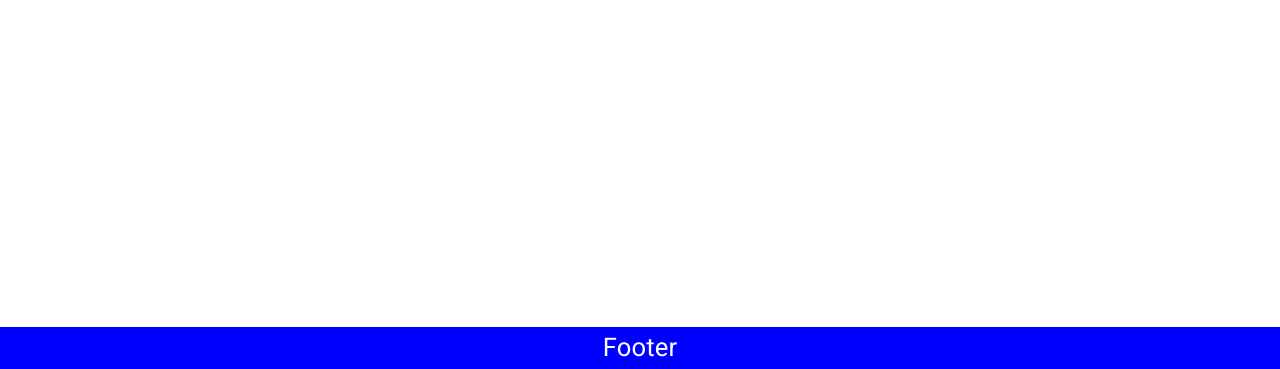
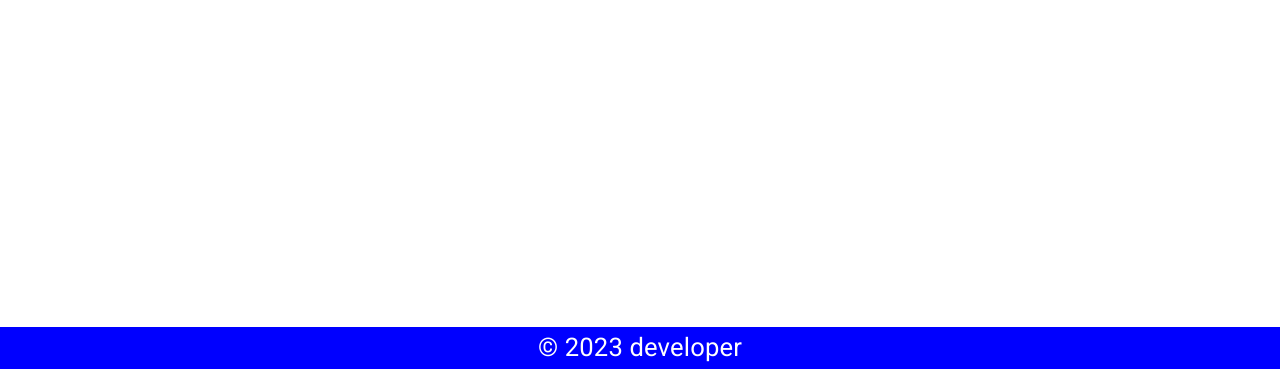
Before and after one commit to VMO2020/create-html-css-js, a website: page about.html in a window 1280 px wide. Shown: the part 456-825 px from the top of the page. Drawn offline with Linux system fonts and the light colour scheme.

Commit message:
UPDATE: version 1.1.1

```diff
--- a/about.html
+++ b/about.html
@@ -2,6 +2,7 @@
 <html lang="en">
 	<head>
 		<meta charset="UTF-8" />
+		<link rel="icon" type="image/jpg" href="images/favicon.ico" />
 		<meta http-equiv="X-UA-Compatible" content="IE=edge" />
 		<meta name="viewport" content="width=device-width, initial-scale=1.0" />
 		<!-- Meta data SEO-->
@@ -43,7 +44,7 @@
 		</main>
 		<!-- FOOTER -->
 		<footer class="footer-container container-center">
-			<p class="footer">Footer</p>
+			<p class="footer">&copy 2023 developer</p>
 		</footer>
 		<!-- Link app.js -->
 		<script src="app.js"></script>
--- a/package.json
+++ b/package.json
@@ -1,6 +1,6 @@
 {
 	"name": "create-html-css-js",
-	"version": "1.1.0",
+	"version": "1.1.1",
 	"description": "A handy tool to generate basic HTML, CSS, and JS files with a responsive header, body, and footer. Perfect for starting new projects with ease. Get your HTML, CSS, and JS foundations in place quickly!",
 	"main": "index.html",
 	"scripts": {
```
Also changed, not shown: contact.html (+2 -1 lines), index.html (+2 -1 lines), images/favicon.ico (added), 1 other file.
